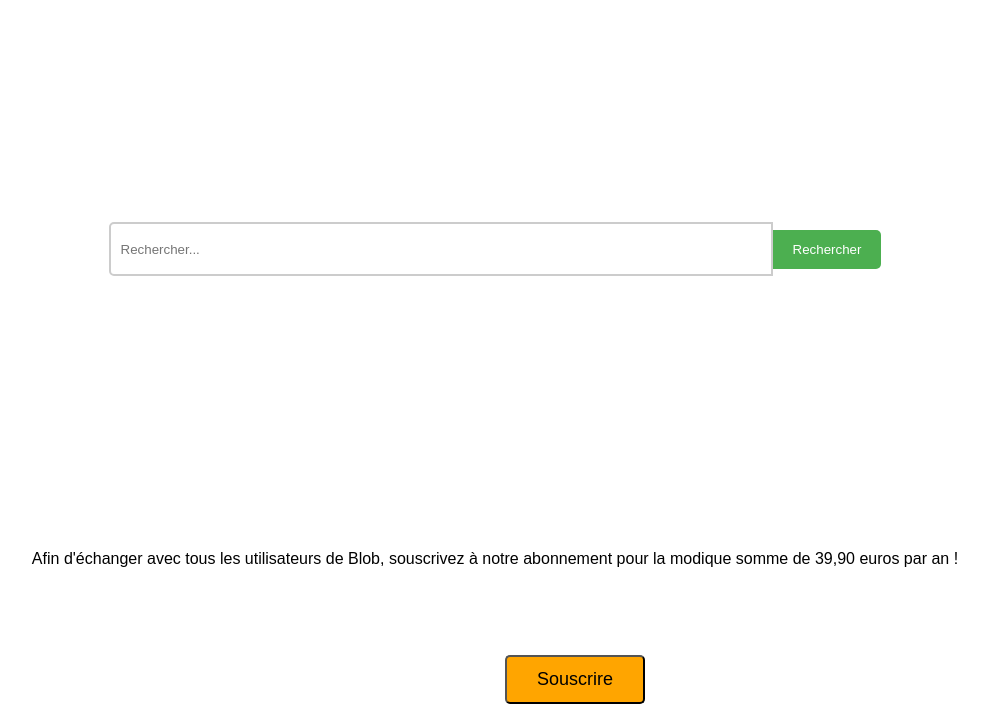
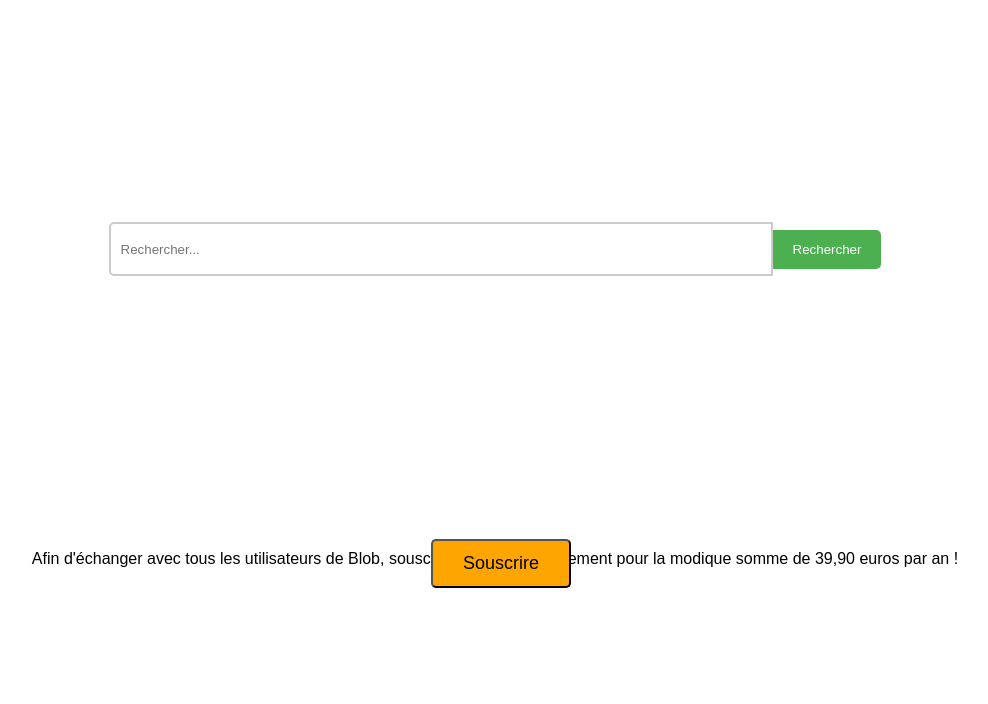
Before and after one commit to Eraguzy/blob, a PHP site: page /accueil.php in a window 1280 px wide. Shown: the part 201-905 px from the top of the page, without its empty margins (145-1133 px from the left). After the commit the page ends 789 px from the top, so only its background shows below. Run offline with PHP 8.4, Linux system fonts and the light colour scheme.

Commit message:
Update styles.css

```diff
--- a/styles.css
+++ b/styles.css
@@ -191,10 +191,11 @@ p {
     margin: 0; /* Supprime les marges par défaut */
 }
 
+
 #souscription {
     position: absolute;
-    bottom: -100px;
-    left: 650px;
+    top: 95%;
+    left: 45%;
     font-size: 18px;
     margin-top: -20px;
     margin-bottom: -5px;
```
